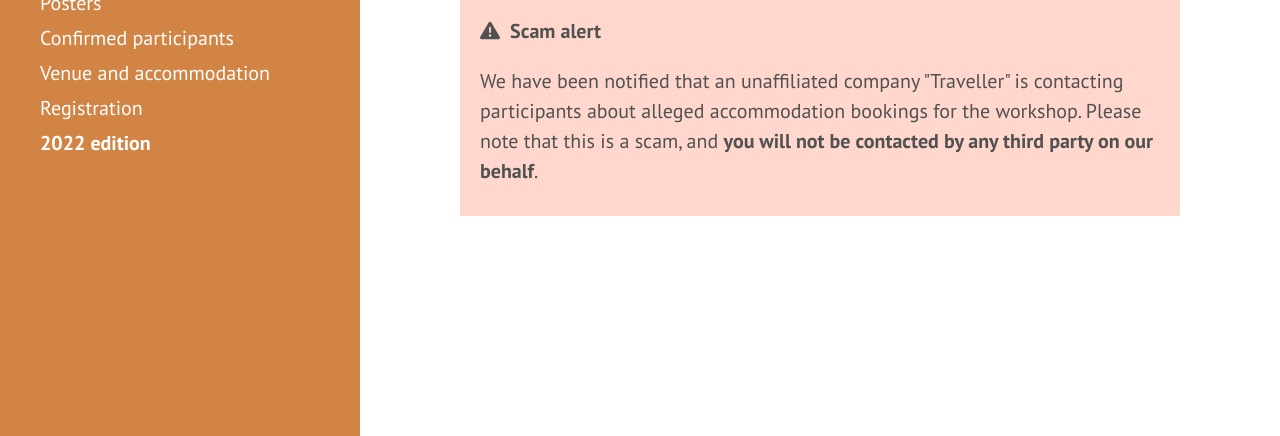
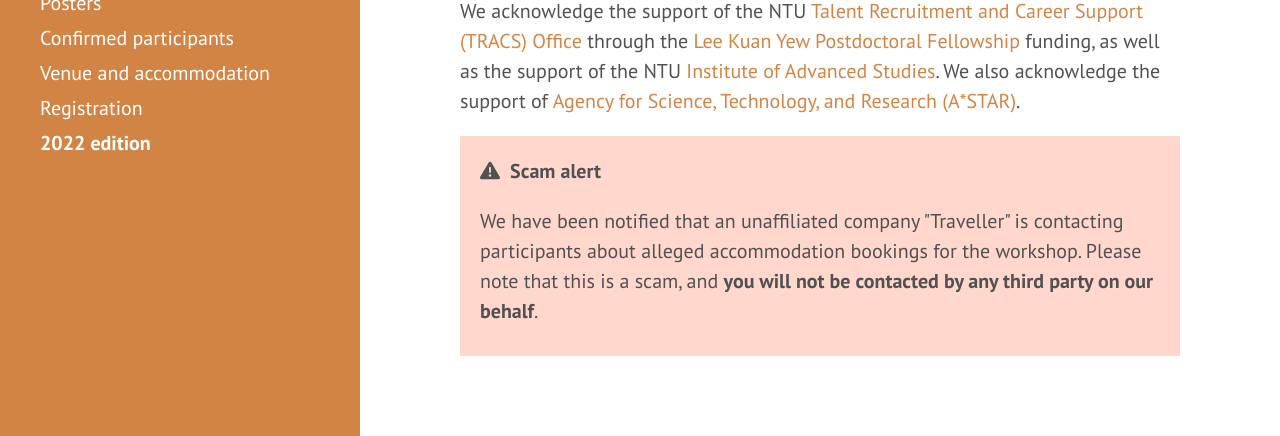
Before and after one commit to RyujiPat2/RyujiPat2.github.io, a Jekyll site: the page built from index.md, in a window 1280 px wide and 900 px high, scrolled down 2104 px, cut to the strip 464-900 px from the top of the window. Built offline with Jekyll 4.4.1, drawn with Linux system fonts in a browser that asks for light colours; nearby versions of some CDN libraries.

Commit message:
Update index.md

```diff
--- a/index.md
+++ b/index.md
@@ -86,9 +86,10 @@ The workshop is sponsored by Nanyang Technological University.<br />
 <img src="Astar.png" width="=20%" />
 </p>
 
-<!-- <a href="http://ntu.edu.sg"><img src="https://vectorlogoseek.com/wp-content/uploads/2019/10/nanyang-technological-university-ntu-vector-logo.png" width="400px" /></a>  <img src="Astar.png" width="=200px" /><br />
+<!-- <a href="http://ntu.edu.sg"><img src="https://vectorlogoseek.com/wp-content/uploads/2019/10/nanyang-technological-university-ntu-vector-logo.png" width="400px" /></a>  <img src="Astar.png" width="=200px" /><br />-->
+
 We acknowledge the support of the NTU <a href="https://www.ntu.edu.sg/research/research-careers">Talent Recruitment and Career Support (TRACS) Office</a> through the <a href="https://www.ntu.edu.sg/research/research-careers/lee-kuan-yew-postdoctoral-fellowship-(lkypdf)">Lee Kuan Yew Postdoctoral Fellowship</a> funding, as well as the support of the NTU <a href="https://www.ntu.edu.sg/ias">Institute of Advanced Studies</a>.
-We also acknowledge the support of <a href="https://www.a-star.edu.sg/">Agency for Science, Technology, and Research (A*STAR)</a>.-->
+We also acknowledge the support of <a href="https://www.a-star.edu.sg/">Agency for Science, Technology, and Research (A*STAR)</a>.
 
 <!-- We also thank Horizon Quantum Computing for the support.<br /><br />
 <a href="https://www.horizonquantum.com"><img src="/horizon.png" width="300px" /></a> -->
```
